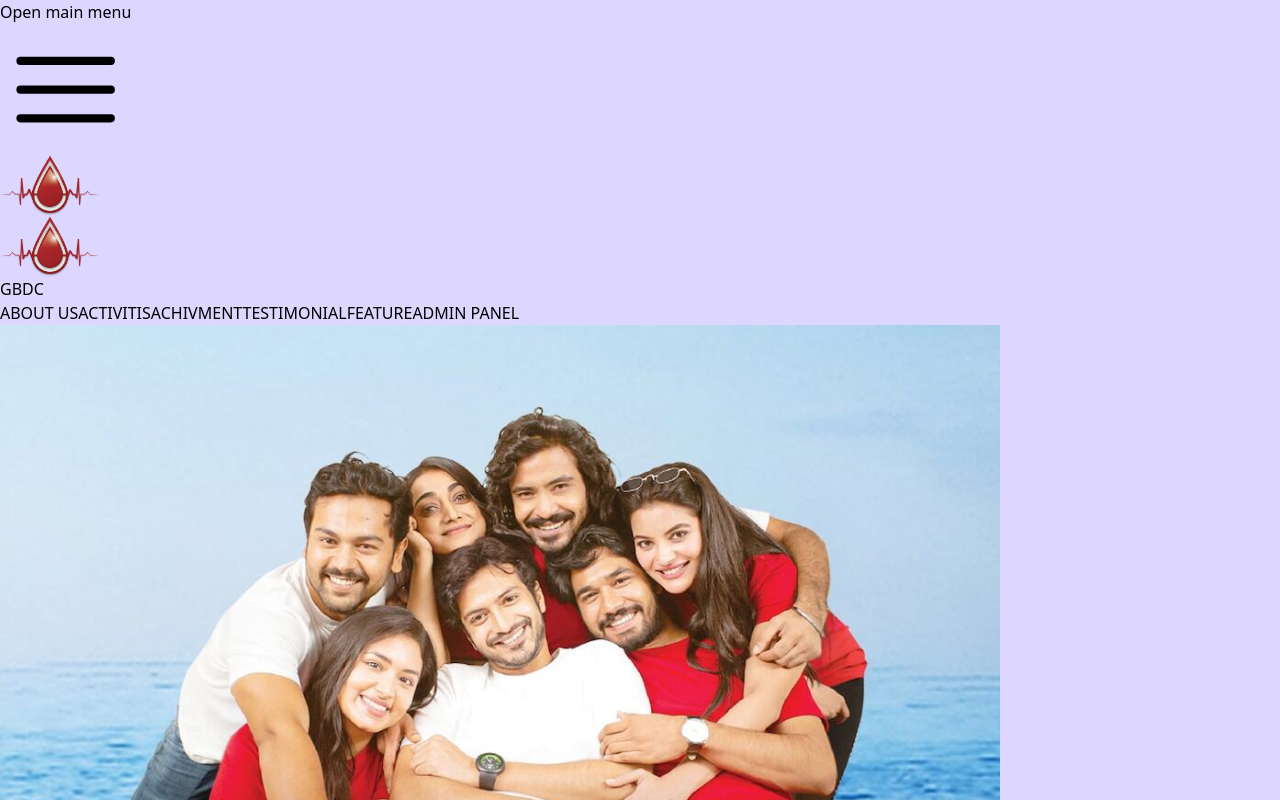
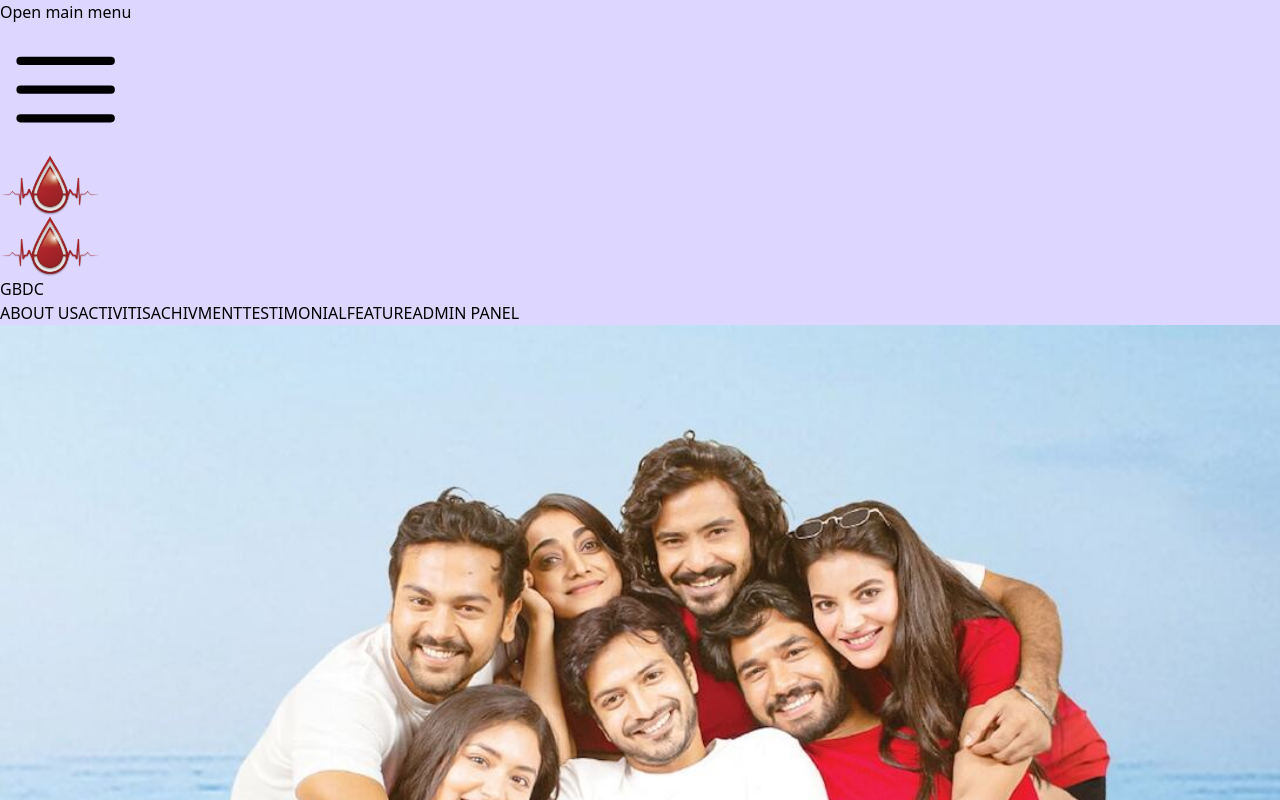
Before and after one commit to AariyanApu/gbdc, a Next.js app: page / in a window 1280 px wide. Shown: the top 800 px of the page. Built offline with nearby package versions, Linux system fonts and the light colour scheme.

Commit message:
Remove unnecessery folders

```diff
--- a/src/app/breaking/loading.js
+++ /dev/null
@@ -1,3 +0,0 @@
-export default function Loading() {
-  return <h1>Loading.. Breaking Magic.</h1>;
-}
--- a/src/app/second/loading.js
+++ /dev/null
@@ -1,4 +0,0 @@
-
-export default function Loading() {
-    return <h1>Loading... from Second</h1>
-  }
--- a/src/app/second/page.js
+++ /dev/null
@@ -1,6 +0,0 @@
-import { Carousel } from "@/components";
-import Link from "next/link";
-
-export default function Page() {
-  return (<Link href="/breaking"><Carousel /> </Link>);
-}
--- a/src/components/Slide.jsx
+++ b/src/components/Slide.jsx
@@ -32,8 +32,8 @@ const Slide = () => (
         <div className="relative h-[600px]">
           <Image
             alt="banner Image"
-            height={1000}
-            width={1000}
+            height={1600}
+            width={1600}
             src={i.imgUrl}
             className=" h-[570px] w-full rounded object-cover   "
           />
--- a/src/components/index.js
+++ b/src/components/index.js
@@ -1,3 +1,4 @@
 import NavBar from './NavBar';
 import Slide from './Slide';
+
 export { NavBar, Slide };
```
Also changed, not shown: src/app/breaking/page.js (deleted, +0 -15 lines), todo.txt (added).
